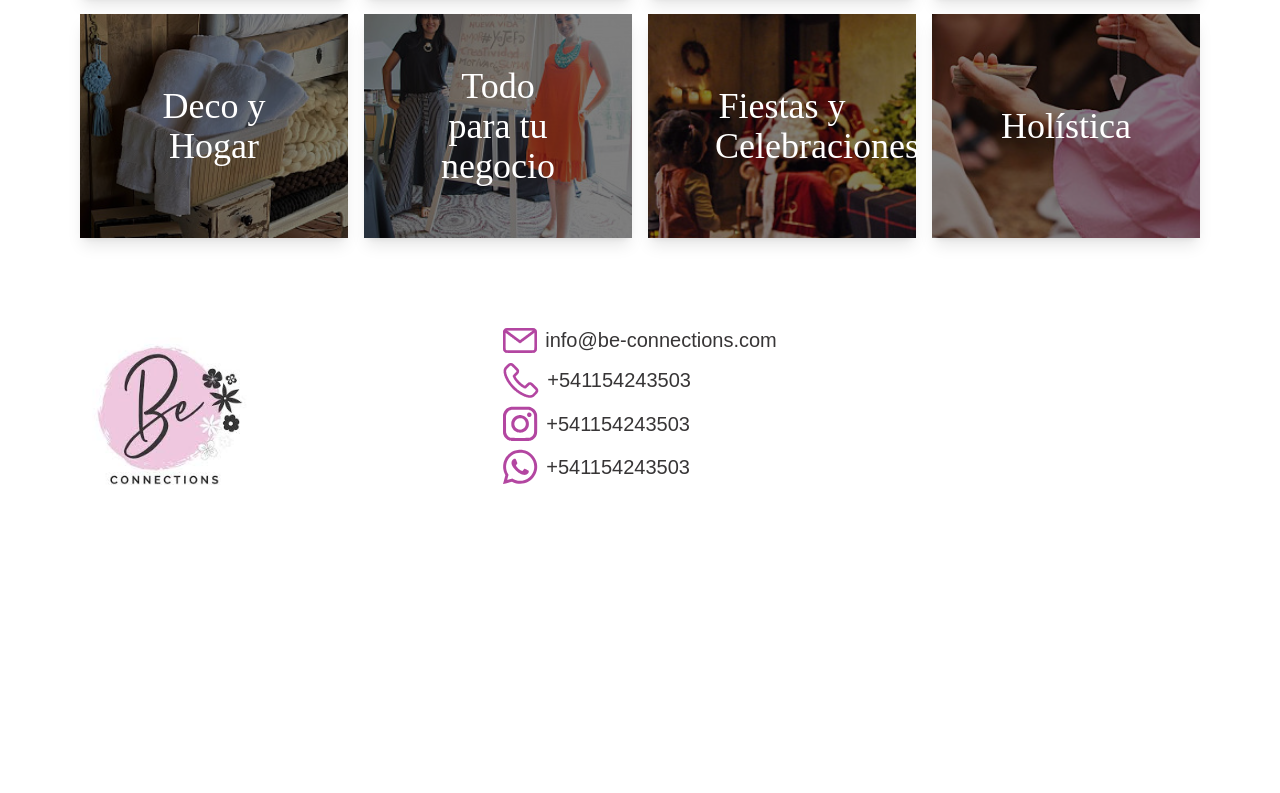
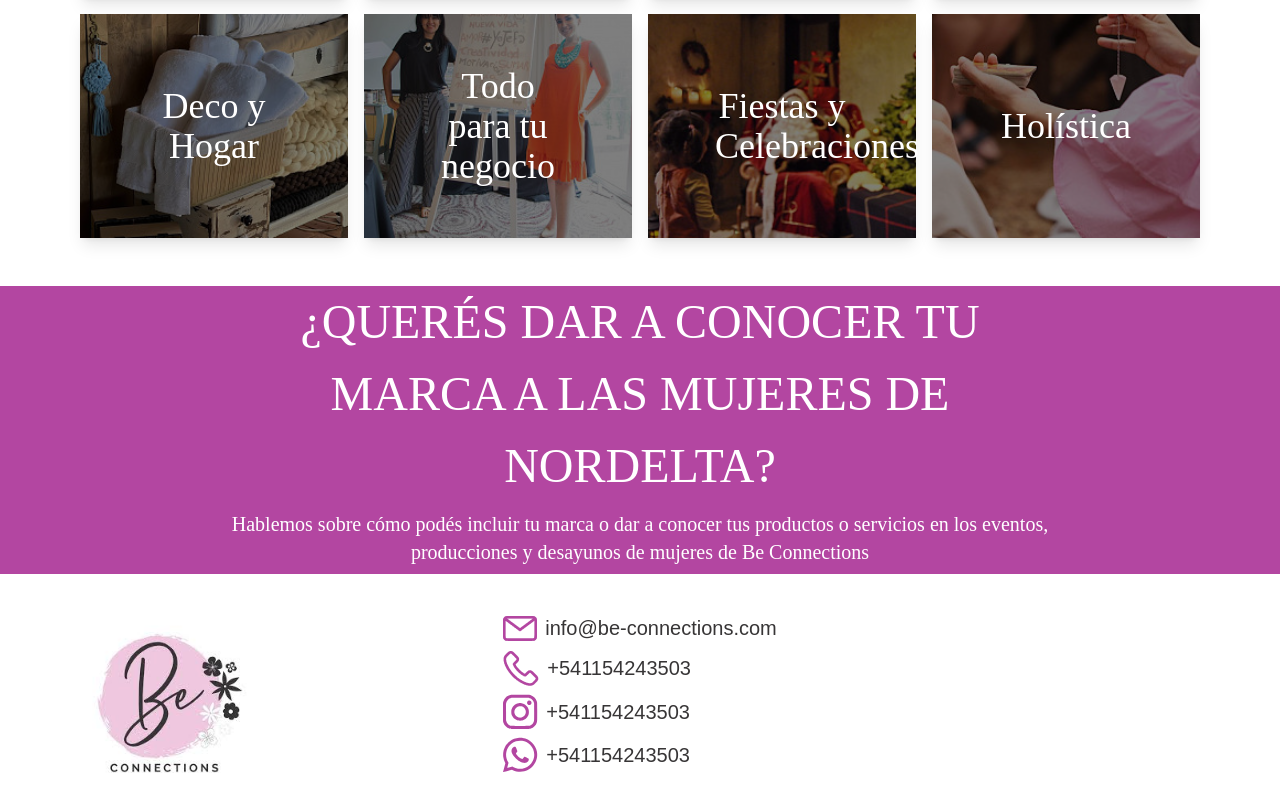
Before and after one commit to JuanPanizzi/Be-connection, a React (Vite) app: page /#/recomendaciones in a window 1280 px wide. Shown: the part 828-1621 px from the top of the page. Before the commit the page ends 1333 px from the top, so only its background shows below. Built offline with nearby package versions, Linux system fonts and the light colour scheme.

Commit message:
advances on recomencaciones

```diff
--- a/src/componentes/Barra.tsx
+++ b/src/componentes/Barra.tsx
@@ -1,5 +1,5 @@
 
-export const Barra = ({text1, text2}:any) => {
+export const Barra = ({text1, text2, text3}:any) => {
   return (
     <>
      <div className="bg-purple1 h-72 flex justify-center items-center text-white">
@@ -7,6 +7,9 @@ export const Barra = ({text1, text2}:any) => {
         <div className="text-center flex flex-col justify-evenly items-center h-full">
 
         <h1 className="text-white lg:text-5xl w-2/3 mx-auto " style={{ lineHeight: '1.50' }}>{text1} <span className="text-rosa1"> {text2}</span></h1>
+        {
+          text3 && <p className="text-white w-2/3 text-xl py-2">{text3}</p>
+        }
         <button className="border-4 rounded border-white py-4 px-10  w-[300px] text-2xl text-white">SUMATE</button>
         </div>
         </div>
--- a/src/views/Recomendaciones.tsx
+++ b/src/views/Recomendaciones.tsx
@@ -1,3 +1,4 @@
+import { Barra } from '../componentes/Barra'
 import { Banner } from '../componentes/Recomendaciones/Banner'
 import { RecomendacionesInfo } from '../componentes/Recomendaciones/RecomendacionesInfo'
 
@@ -6,6 +7,7 @@ export const Recomendaciones = () => {
     <>
     <Banner/>
     <RecomendacionesInfo/>
+    <Barra text1="¿QUERÉS DAR A CONOCER TU MARCA A LAS MUJERES DE NORDELTA?" text3="Hablemos sobre cómo podés incluir tu marca o dar a conocer tus productos o servicios en los eventos, producciones y desayunos de mujeres de Be Connections" />
     </>
   )
 }
```
